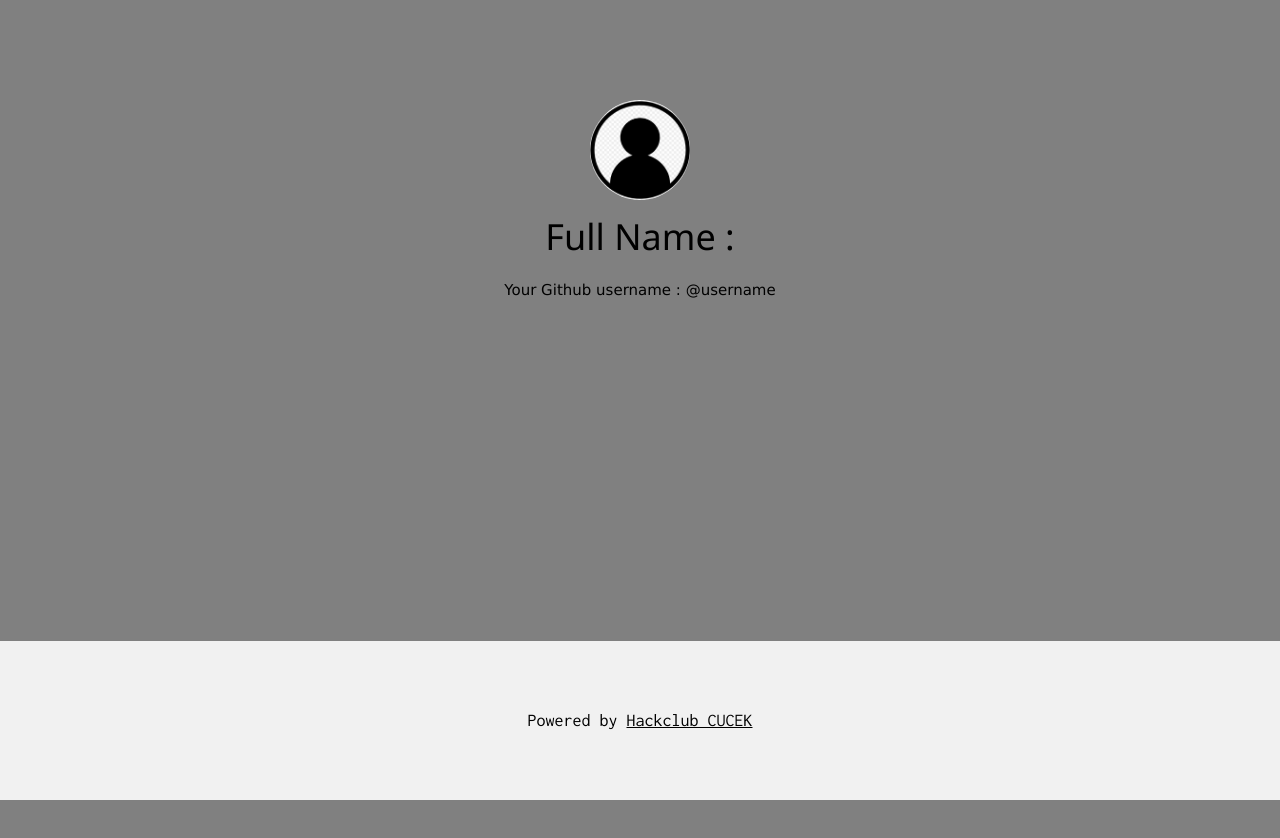
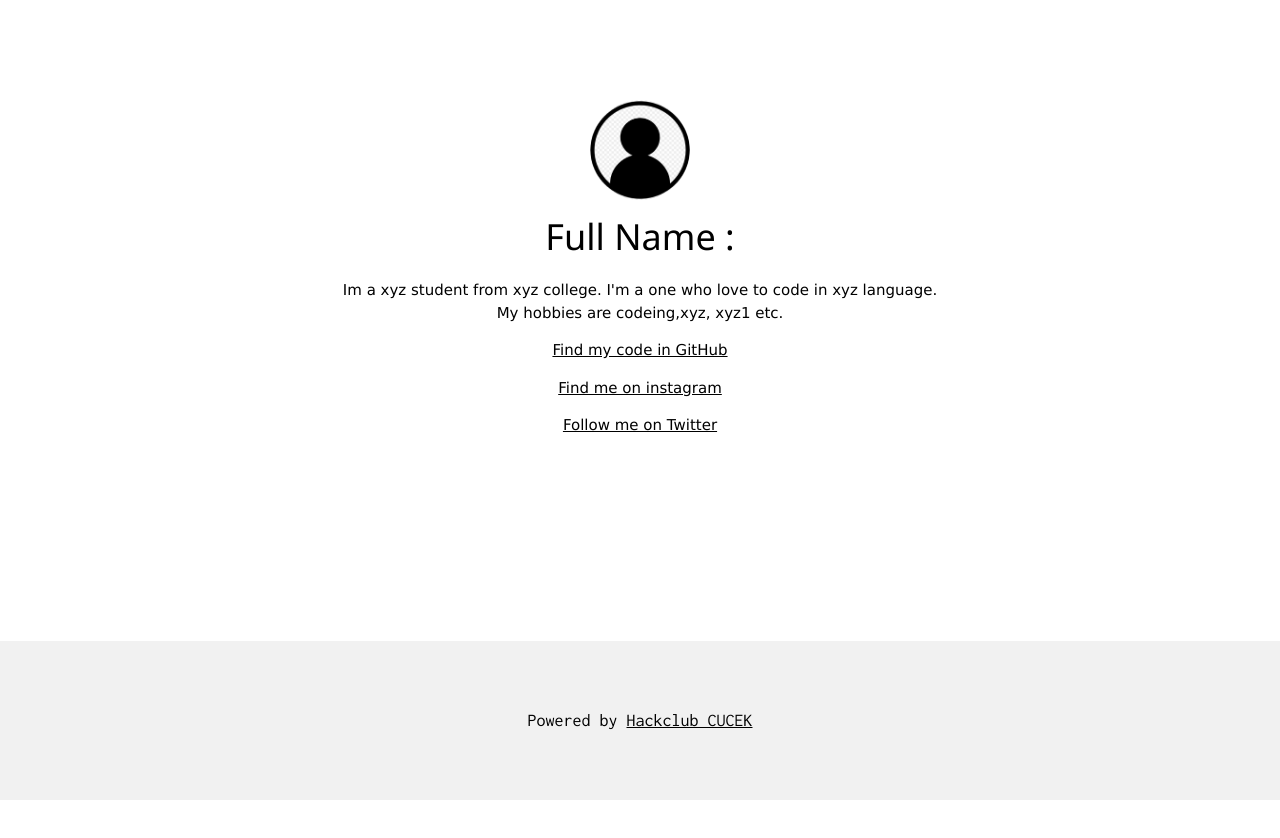
Before and after one commit to suvarnesh/suvarnesh.github.io, a plain HTML site: page portfolio/portfolio.html in a window 1280 px wide. Before the commit the page ends 802 px from the top, so only its background shows below. Drawn offline with nearby package versions, Linux system fonts and the light colour scheme.

Commit message:
added social link and about section

```diff
--- a/portfolio/portfolio.html
+++ b/portfolio/portfolio.html
@@ -8,7 +8,7 @@
 <link rel="stylesheet" href="https://fonts.googleapis.com/css?family=Raleway">
 <style>
 body {
-    background-color: gray;
+    background-color: white;
     min-height: 0;
     margin-top: 100px;
     margin-bottom: 500px;
@@ -23,7 +23,7 @@ footer {
    left: 0;
    bottom: 0;
    width: 100%;
-   color: white;
+   color: #8492a6;
    text-align: center;
    font-family: 'Inconsolata'
 }
@@ -35,7 +35,16 @@ footer {
   Full Name :
 </h1>
 <p>
-  Your Github username : @username
+  Im a xyz student from xyz college. I'm a one who love to code in xyz language.<br> My hobbies are codeing,xyz, xyz1 etc.
+</p>
+<p>
+  <a href="url">Find my code in GitHub</a>
+</p>
+<p>
+  <a href="url">Find me on instagram</a>
+</p>
+<p>
+  <a href="url">Follow me on Twitter</a>
 </p>
 </center>
 
```
